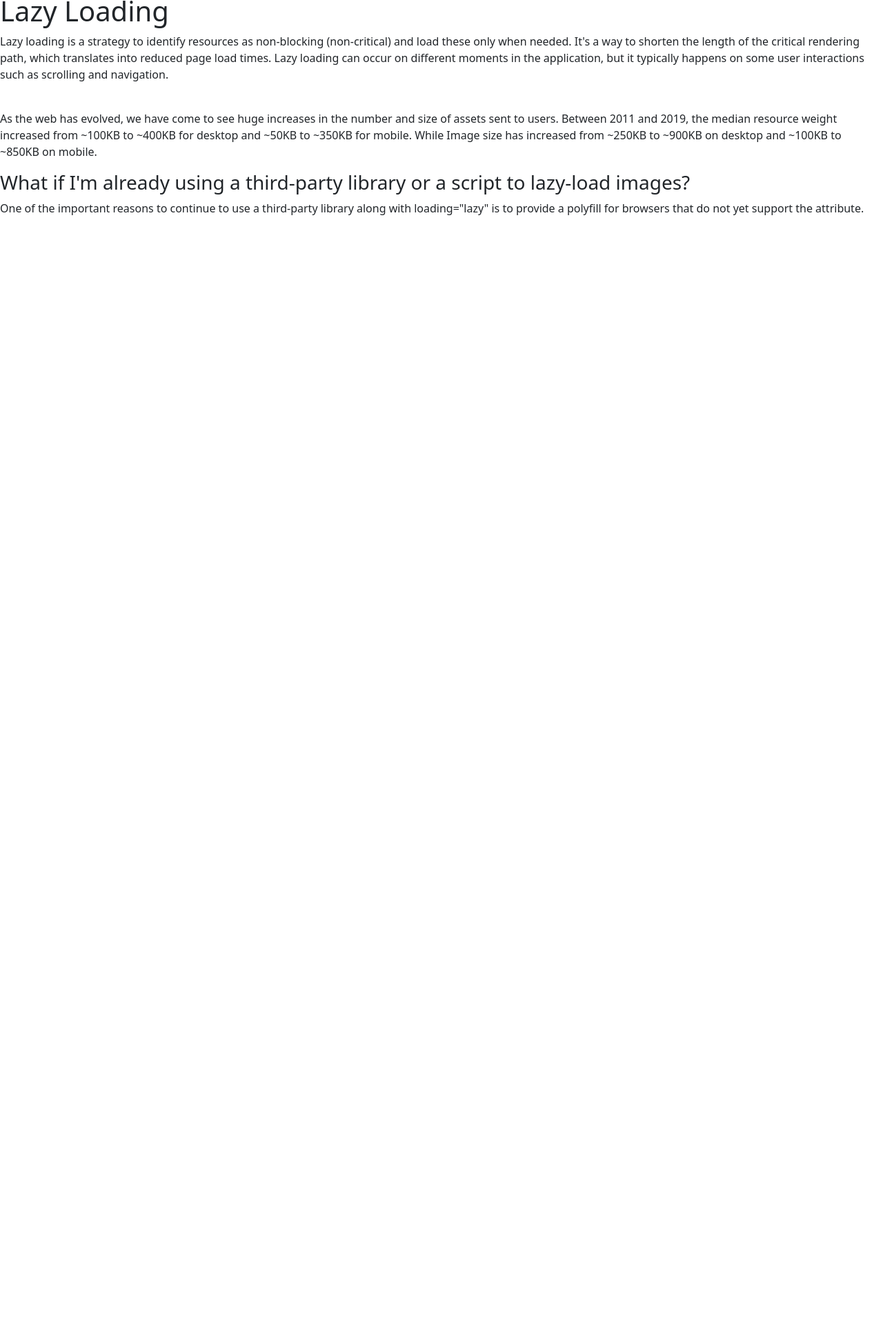
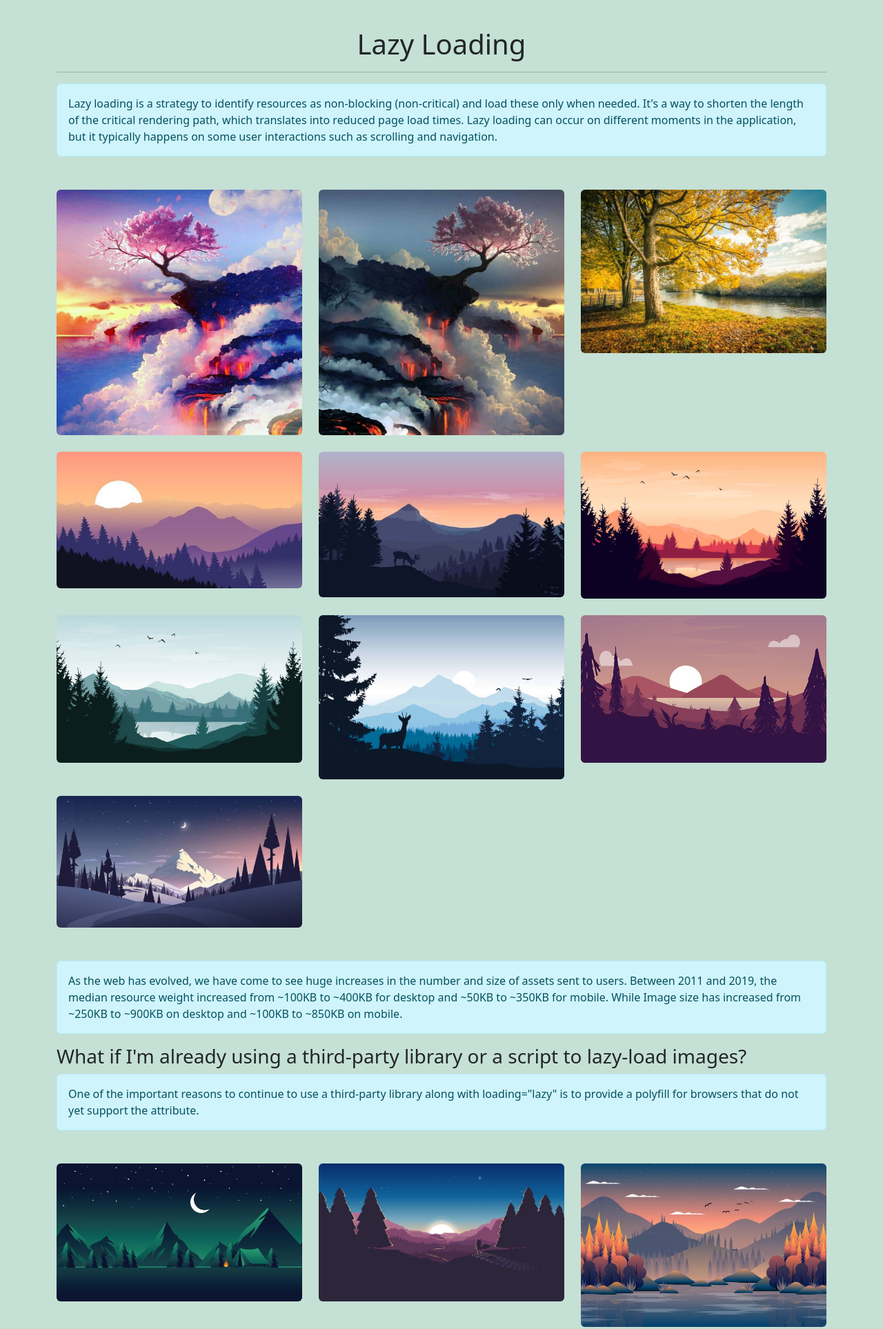
Before and after one commit to JackWorld99/Image-Lazy-Loading, a plain HTML site: page index.html in a window 1280 px wide. Shown: the part 8-1935 px from the top of the page at 69% size. Before the commit the page ends 800 px from the top, so only its background shows below. Drawn offline with nearby package versions, Linux system fonts and the light colour scheme.

Commit message:
Add image to index.html and styling.

```diff
--- a/index.html
+++ b/index.html
@@ -10,21 +10,133 @@
     <title>Lazy Loading</title>
 </head>
 
-<body>
-    <h1>Lazy Loading</h1>
-    <p>Lazy loading is a strategy to identify resources as non-blocking (non-critical) and load these only when needed.
-        It's a way to shorten the length of the critical rendering path, which translates into reduced page load times.
+<body class="bg-success bg-opacity-25">
+    <div class="container my-5">
+        <h1 class="text-center">Lazy Loading</h1>
+        <hr>
+        <div class="alert alert-info" role="alert">
+            Lazy loading is a strategy to identify resources as non-blocking (non-critical) and load these only when
+            needed.
+            It's a way to shorten the length of the critical rendering path, which translates into reduced page load
+            times.
 
-        Lazy loading can occur on different moments in the application, but it typically happens on some user
-        interactions such as scrolling and navigation.</p>
-    <img data-src="">
-    <p>As the web has evolved, we have come to see huge increases in the number and size of assets sent to users.
-        Between 2011 and 2019, the median resource weight increased from ~100KB to ~400KB for desktop and ~50KB to
-        ~350KB for mobile. While Image size has increased from ~250KB to ~900KB on desktop and ~100KB to ~850KB on
-        mobile.</p>
-    <h3>What if I'm already using a third-party library or a script to lazy-load images?</h3>
-    <p>One of the important reasons to continue to use a third-party library along with loading="lazy" is to provide a
-        polyfill for browsers that do not yet support the attribute.</p>
+            Lazy loading can occur on different moments in the application, but it typically happens on some user
+            interactions such as scrolling and navigation.
+        </div>
+    </div>
+
+    <div class="container">
+        <div class="row">
+            <div class="col">
+                <img src="/image/1.jpg" class="rounded" style="width:100%">
+            </div>
+            <div class="col">
+                <img src="/image/2.jpg" class="rounded" style="width:100%">
+            </div>
+            <div class="col">
+                <img src="/image/3.jpg" class="rounded" style="width:100%">
+            </div>
+        </div>
+        <div class="row my-4">
+            <div class="col">
+                <img src="/image/4.jpg" class="rounded" style="width:100%">
+            </div>
+            <div class="col">
+                <img src="/image/5.jpg" class="rounded" style="width:100%">
+            </div>
+            <div class="col">
+                <img src="/image/6.jpg" class="rounded" style="width:100%">
+            </div>
+        </div>
+        <div class="row my-4">
+            <div class="col">
+                <img src="/image/7.jpg" class="rounded" style="width:100%">
+            </div>
+            <div class="col">
+                <img src="/image/8.jpg" class="rounded" style="width:100%">
+            </div>
+            <div class="col">
+                <img src="/image/9.jpg" class="rounded" style="width:100%">
+            </div>
+        </div>
+        <div class="row my-4">
+            <div class="col">
+                <img src="/image/10.jpg" class="rounded" style="width:100%">
+            </div>
+            <div class="col">
+                <img src="" class="rounded" style="width:100%">
+            </div>
+            <div class="col">
+                <img src="" class="rounded" style="width:100%">
+            </div>
+        </div>
+    </div>
+
+    <div class="container my-5">
+        <div class="alert alert-info" role="alert">
+            As the web has evolved, we have come to see huge increases in the number and size of assets sent to
+            users.
+            Between 2011 and 2019, the median resource weight increased from ~100KB to ~400KB for desktop and ~50KB
+            to
+            ~350KB for mobile. While Image size has increased from ~250KB to ~900KB on desktop and ~100KB to ~850KB
+            on
+            mobile.
+        </div>
+        <h3>What if I'm already using a third-party library or a script to lazy-load images?</h3>
+        <div class="alert alert-info" role="alert">
+            One of the important reasons to continue to use a third-party library along with loading="lazy" is to
+            provide
+            a
+            polyfill for browsers that do not yet support the attribute.
+        </div>
+    </div>
+
+    <div class="container">
+        <div class="row">
+            <div class="col">
+                <img src="/image/11.jpg" class="rounded" style="width:100%">
+            </div>
+            <div class="col">
+                <img src="/image/12.jpg" class="rounded" style="width:100%">
+            </div>
+            <div class="col">
+                <img src="/image/13.jpg" class="rounded" style="width:100%">
+            </div>
+        </div>
+        <div class="row my-4">
+            <div class="col">
+                <img src="/image/14.jpg" class="rounded" style="width:100%">
+            </div>
+            <div class="col">
+                <img src="/image/15.jpg" class="rounded" style="width:100%">
+            </div>
+            <div class="col">
+                <img src="/image/16.jpg" class="rounded" style="width:100%">
+            </div>
+        </div>
+        <div class="row my-4">
+            <div class="col">
+                <img src="/image/17.jpg" class="rounded" style="width:100%">
+            </div>
+            <div class="col">
+                <img src="/image/18.jpg" class="rounded" style="width:100%">
+            </div>
+            <div class="col">
+                <img src="/image/19.jpg" class="rounded" style="width:100%">
+            </div>
+        </div>
+        <div class="row my-4">
+            <div class="col">
+                <img src="/image/20.jpg" class="rounded" style="width:100%">
+            </div>
+            <div class="col">
+                <img src="" class="rounded" style="width:100%">
+            </div>
+            <div class="col">
+                <img src="" class="rounded" style="width:100%">
+            </div>
+        </div>
+    </div>
 
     <script src="https://cdn.jsdelivr.net/npm/bootstrap@5.2.0-beta1/dist/js/bootstrap.bundle.min.js"
         integrity="sha384-pprn3073KE6tl6bjs2QrFaJGz5/SUsLqktiwsUTF55Jfv3qYSDhgCecCxMW52nD2"
```
